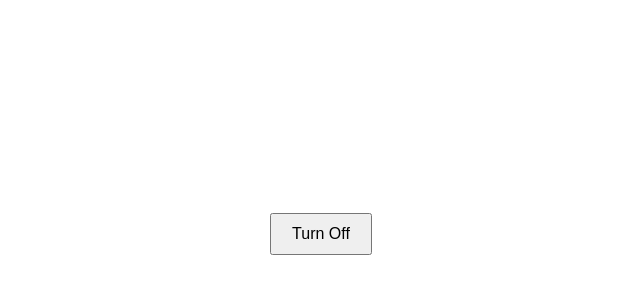
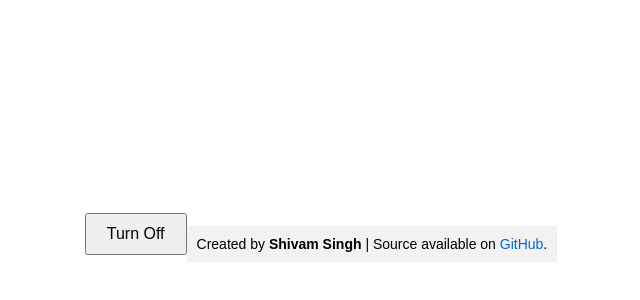
Before and after one commit to sinzn/Toggle-mode, a plain HTML site: page index.html in a window 1280 px wide. Shown: the part 166-466 px from the top of the page, without its empty margins (319-959 px from the left). Drawn offline with Linux system fonts and the light colour scheme.

Commit message:
Update index.html

```diff
--- a/index.html
+++ b/index.html
@@ -33,5 +33,10 @@
     }
   </script>
 
+  <footer style="text-align: center; padding: 10px; margin-top: 20px; background-color: #f2f2f2; font-family: Arial, sans-serif; font-size: 14px;">
+  Created by <strong>Shivam Singh</strong> | Source available on
+  <a href="https://github.com/Sinzn" target="_blank" style="text-decoration: none; color: #0366d6;">GitHub</a>.
+</footer>
+
 </body>
 </html>
```
